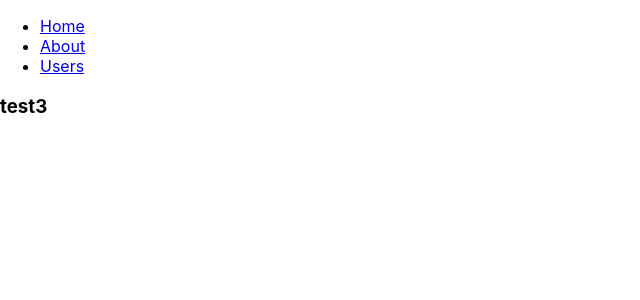
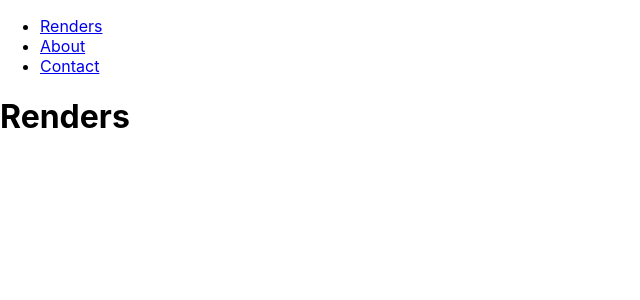
Before and after one commit to Dannyang27/portfolio-arquitecture-lesley, a React (Create React App) app: page / in a window 1280 px wide. Shown: the top 300 px of the page, without its empty margins (0-640 px from the left). Built offline with nearby package versions, Linux system fonts and the light colour scheme.

Commit message:
Create link components

```diff
--- a/package.json
+++ b/package.json
@@ -8,6 +8,7 @@
     "@testing-library/user-event": "^7.2.1",
     "react": "^16.13.1",
     "react-dom": "^16.13.1",
+    "react-router": "^5.1.2",
     "react-router-dom": "^5.1.2",
     "react-scripts": "3.4.1"
   },
--- a/src/App.js
+++ b/src/App.js
@@ -1,11 +1,10 @@
 import React from 'react';
-import {
-  BrowserRouter as Router,
-  Switch,
-  Route,
-  Link
-} from "react-router-dom";
+import {BrowserRouter as Router, Link} from "react-router-dom";
+import {Switch, Route} from 'react-router';
+import Render from "./components/renders/Render";
 import './App.css';
+import Contact from "./components/contact/Contact";
+import About from "./components/about/About";
 
 function App() {
     return (
@@ -14,26 +13,26 @@ function App() {
                 <nav>
                     <ul>
                         <li>
-                <Link to="/">Home</Link>
+                            <Link to="/">Renders</Link>
                         </li>
                         <li>
                             <Link to="/about">About</Link>
                         </li>
                         <li>
-                <Link to="/users">Users</Link>
+                            <Link to="/contact">Contact</Link>
                         </li>
                     </ul>
                 </nav>
 
                 <Switch>
+                    <Route exact path="/">
+                        <Render/>
+                    </Route>
                     <Route path="/about">
-              <h2>test</h2>
+                        <About/>
                     </Route>
-            <Route path="/users">
-              <h3>Test 2</h3>
-            </Route>
-            <Route path="/">
-              <h3>test3</h3>
+                    <Route path="/contact">
+                        <Contact/>
                     </Route>
                 </Switch>
             </div>
--- /dev/null
+++ b/src/components/about/About.js
@@ -0,0 +1,9 @@
+import React from 'react';
+
+const about = () => {
+    return(
+        <h1>About</h1>
+    )
+}
+
+export default about;
--- /dev/null
+++ b/src/components/contact/Contact.js
@@ -0,0 +1,9 @@
+import React from 'react';
+
+const contact = () => {
+    return(
+        <h1>Contact</h1>
+    )
+}
+
+export default contact;
--- /dev/null
+++ b/src/components/renders/Render.js
@@ -0,0 +1,9 @@
+import React from 'react';
+
+const render = () => {
+    return(
+        <h1>Renders</h1>
+    )
+}
+
+export default render;
```
Lines whose indentation alone changed are shown as unchanged.
